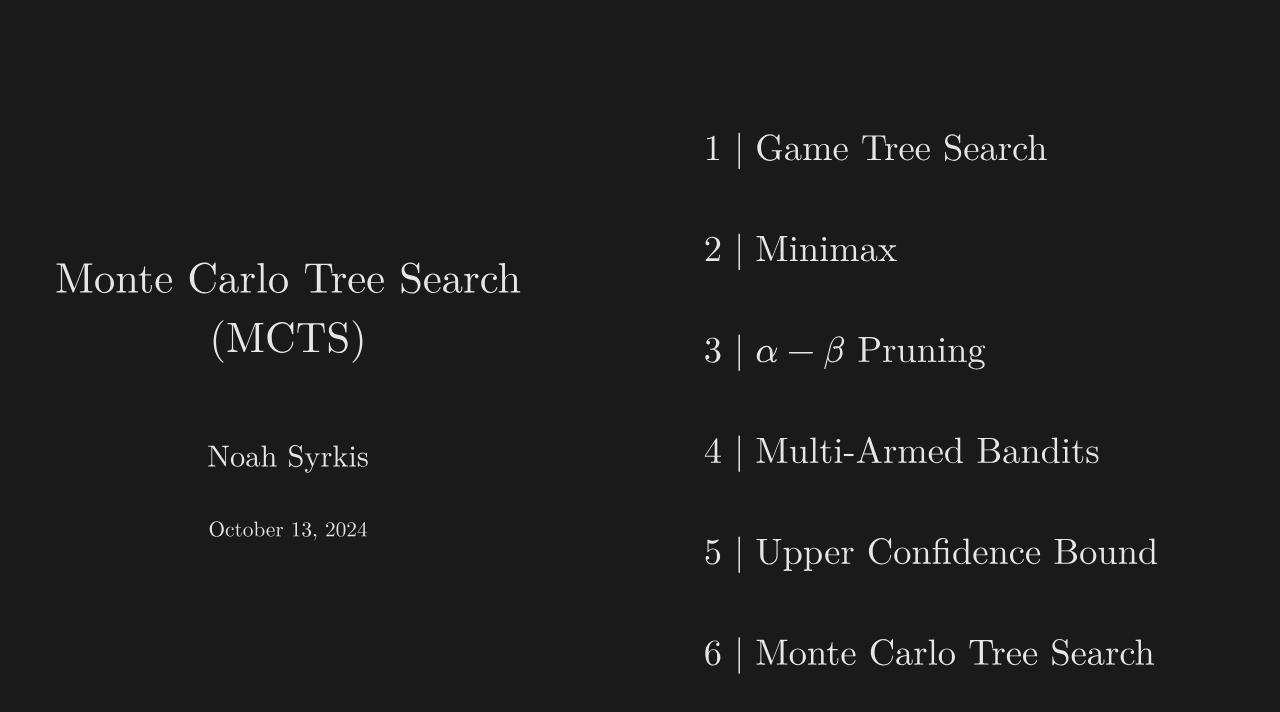
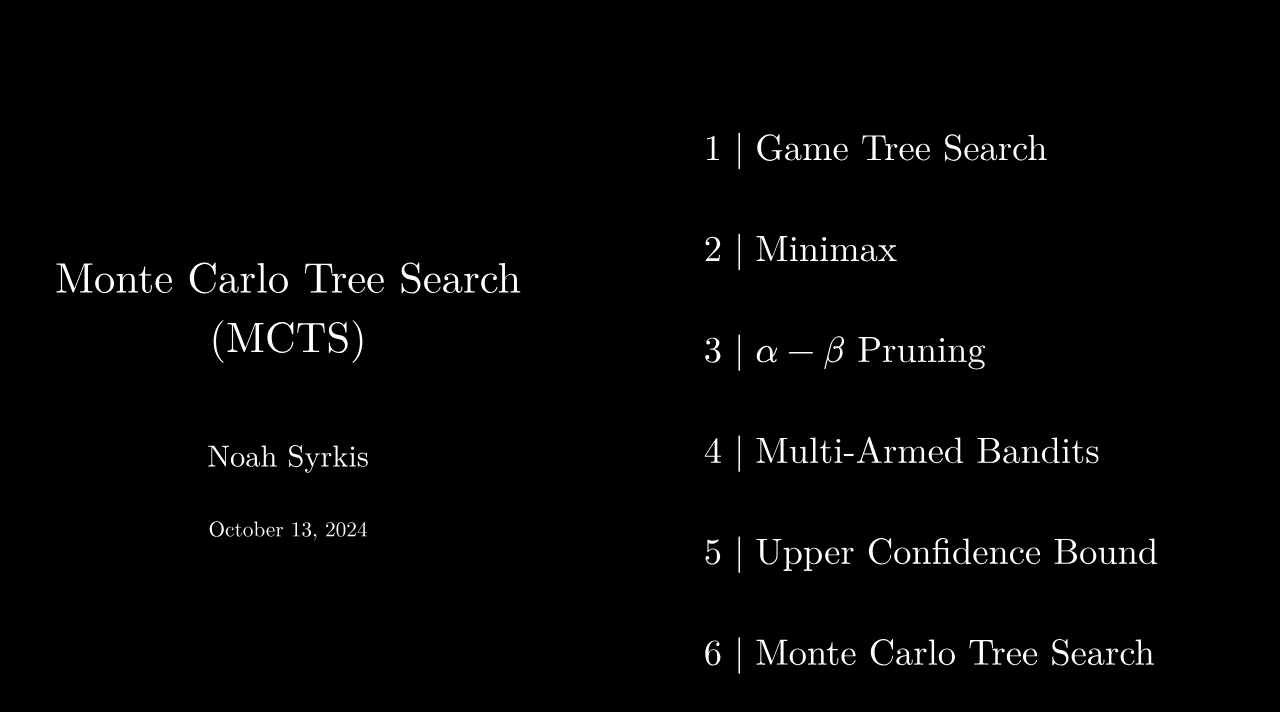
Before and after one commit to syrkis/esch, a website: page public/index.html in a window 1280 px wide. Drawn offline with Linux system fonts and the dark colour scheme.

Commit message:
back to black

```diff
--- a/package.json
+++ b/package.json
@@ -1,6 +1,6 @@
 {
   "name": "@syrkis/esch",
-  "version": "1.0.6",
+  "version": "1.0.7",
   "type": "module",
   "main": "dist/app.js",
   "bin": {
--- a/public/index.html
+++ b/public/index.html
@@ -35,10 +35,13 @@
             }
             @media (prefers-color-scheme: dark) {
                 body {
-                    background-color: #1a1a1a;
+                    /*background-color: #1a1a1a; */
+                    /* background-color: #2d2d2d; */
+                    background-color: black;
                 }
                 #slide-container svg {
-                    filter: invert(0.9) hue-rotate(180deg);
+                    /* background-color: #2d2d2d; */
+                    filter: invert(1) hue-rotate(180deg);
                 }
             }
         </style>
```
Also changed, not shown: public/output.svg (deleted), 1 other file.
